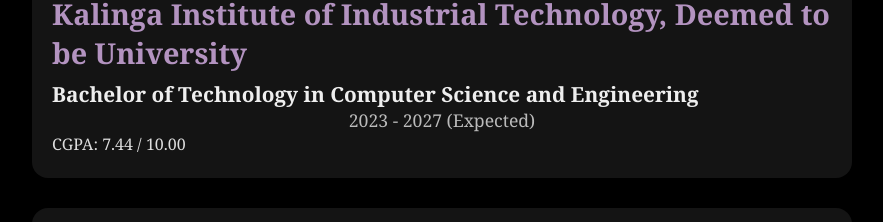
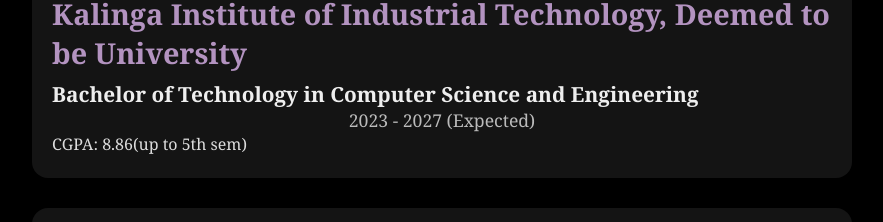
Before and after one commit to prateekpokhrel/Pratik-s-Protfolio, a React (Create React App) app: page / in a window 1280 px wide. Shown: the part 1890-2112 px from the top of the page, without its empty margins (198-1081 px from the left). Built offline with nearby package versions, Linux system fonts and the light colour scheme; no server answers.

Commit message:
Update education.js

```diff
--- a/src/components/Education/education.js
+++ b/src/components/Education/education.js
@@ -9,7 +9,7 @@
             institution: "Kalinga Institute of Industrial Technology, Deemed to be University",
             degree: "Bachelor of Technology in Computer Science and Engineering",
             duration: "2023 - 2027 (Expected)",
-            description: "CGPA: 7.44 / 10.00"
+            description: "CGPA: 8.86(up to 5th sem)"
         },
         {
             id: "higherSecondary",
```
